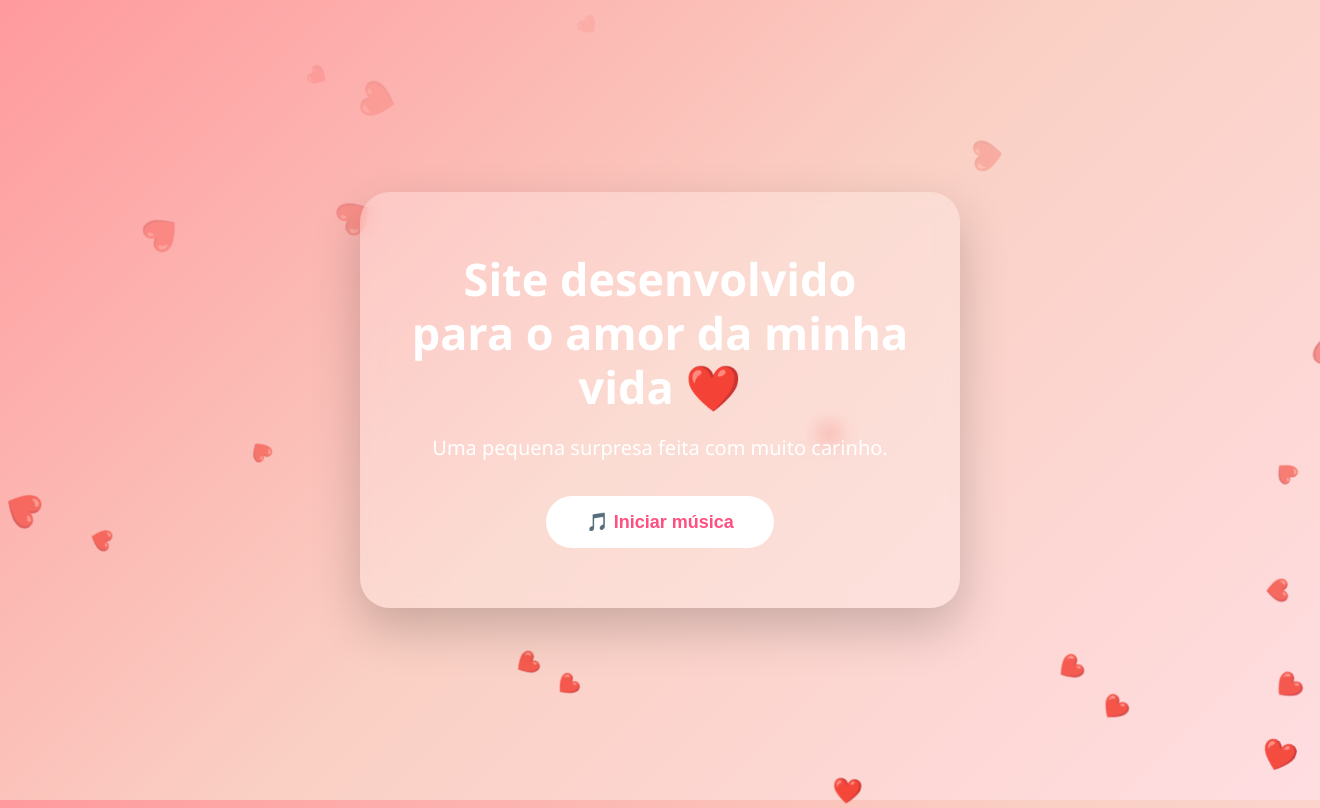
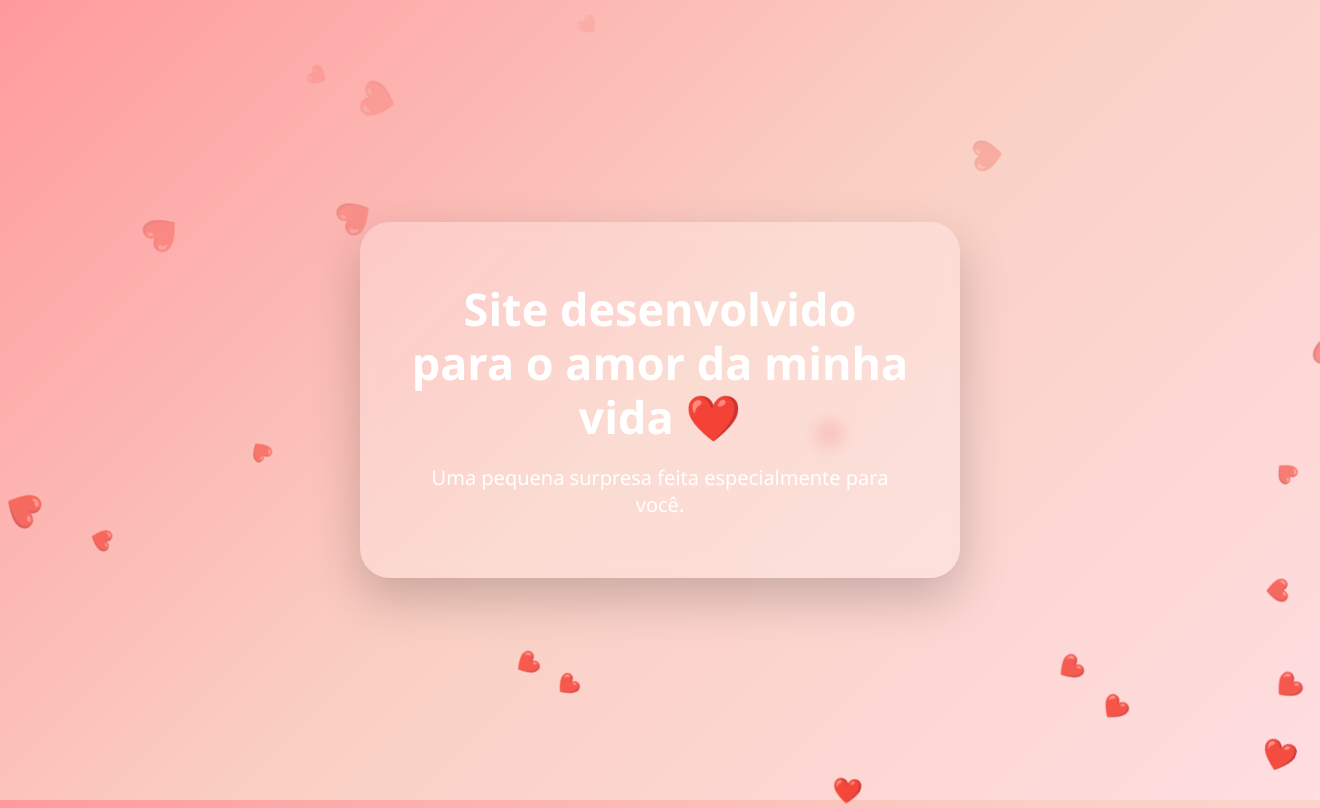
Before and after one commit to ThiagoMasseto/meu_amor, a Flask app: page / in a window 1320 px wide; the page is wider, and only the part inside the window is pictured. Run offline with Flask 3, Linux system fonts and the light colour scheme.

Commit message:
resolvendo algumas alteraçoes do site da gabi

```diff
--- a/Templates/index.html
+++ b/Templates/index.html
@@ -35,15 +35,8 @@
 
 
             <p>
-                Uma pequena surpresa feita com muito carinho.
+                Uma pequena surpresa feita especialmente para você.
             </p>
-
-
-            <button id="musicButton">
-
-                🎵 Iniciar música
-
-            </button>
 
 
         </div>
--- a/static/script.js
+++ b/static/script.js
@@ -44,10 +44,8 @@ function createHeart(){
     },8000)
 
 
-
 }
 
 
 
 setInterval(createHeart,300);
-s
--- a/static/style.css
+++ b/static/style.css
@@ -1,5 +1,3 @@
-/* RESET */
-
 *{
 
 margin:0;
@@ -9,10 +7,8 @@
 }
 
 
-/* CONFIGURAÇÃO GERAL */
 
 body{
-
 
 min-height:100vh;
 
@@ -26,14 +22,11 @@ body{
 overflow:hidden;
 
 
-    font-family:
-    'Segoe UI',
-    Arial,
-    sans-serif;
-
+font-family:'Segoe UI', Arial, sans-serif;
 
 
 background:
+
 linear-gradient(
 135deg,
 #ff9a9e,
@@ -46,10 +39,8 @@ body{
 
 
 
-/* FUNDO DOS CORAÇÕES */
 
 .hearts{
-
 
 position:absolute;
 
@@ -63,23 +54,19 @@ body{
 
 pointer-events:none;
 
-
 }
 
 
 
-/* CARD CENTRAL */
-
 
 .container{
-
 
 position:relative;
 
 z-index:2;
 
+}
 
-}
 
 
 
@@ -89,7 +76,6 @@ body{
 background:
 
 rgba(255,255,255,0.25);
-
 
 
 backdrop-filter:blur(10px);
@@ -132,8 +118,8 @@ h1{
 margin-bottom:20px;
 
 
+}
 
-}
 
 
 
@@ -146,68 +132,9 @@ p{
 font-size:20px;
 
 
-    margin-bottom:35px;
-
-
 }
 
 
-
-/* BOTÃO */
-
-
-button{
-
-
-    border:none;
-
-
-    padding:15px 40px;
-
-
-    border-radius:50px;
-
-
-    font-size:18px;
-
-
-    cursor:pointer;
-
-
-    background:white;
-
-
-    color:#ff4f81;
-
-
-    font-weight:bold;
-
-
-    transition:.3s;
-
-
-
-}
-
-
-
-button:hover{
-
-
-    transform:scale(1.1);
-
-
-    background:#ff4f81;
-
-
-    color:white;
-
-
-}
-
-
-
-/* CORAÇÃO CRIADO PELO JS */
 
 
 .heart{
@@ -227,11 +154,11 @@ button:hover{
 subir 8s linear infinite;
 
 
-
 font-size:25px;
 
 
 }
+
 
 
 
@@ -250,6 +177,7 @@ button:hover{
 
 opacity:1;
 
+
 }
 
 
@@ -264,7 +192,6 @@ button:hover{
 rotate(360deg);
 
 
-
 opacity:0;
 
 
@@ -274,8 +201,6 @@ button:hover{
 }
 
 
-
-/* RESPONSIVO */
 
 @media(max-width:700px){
 
@@ -287,8 +212,8 @@ button:hover{
 
 padding:40px 25px;
 
+
 }
-
 
 
 h1{
@@ -298,5 +223,4 @@ h1{
 }
 
 
-
 }
```
Lines whose indentation alone changed are shown as unchanged.
